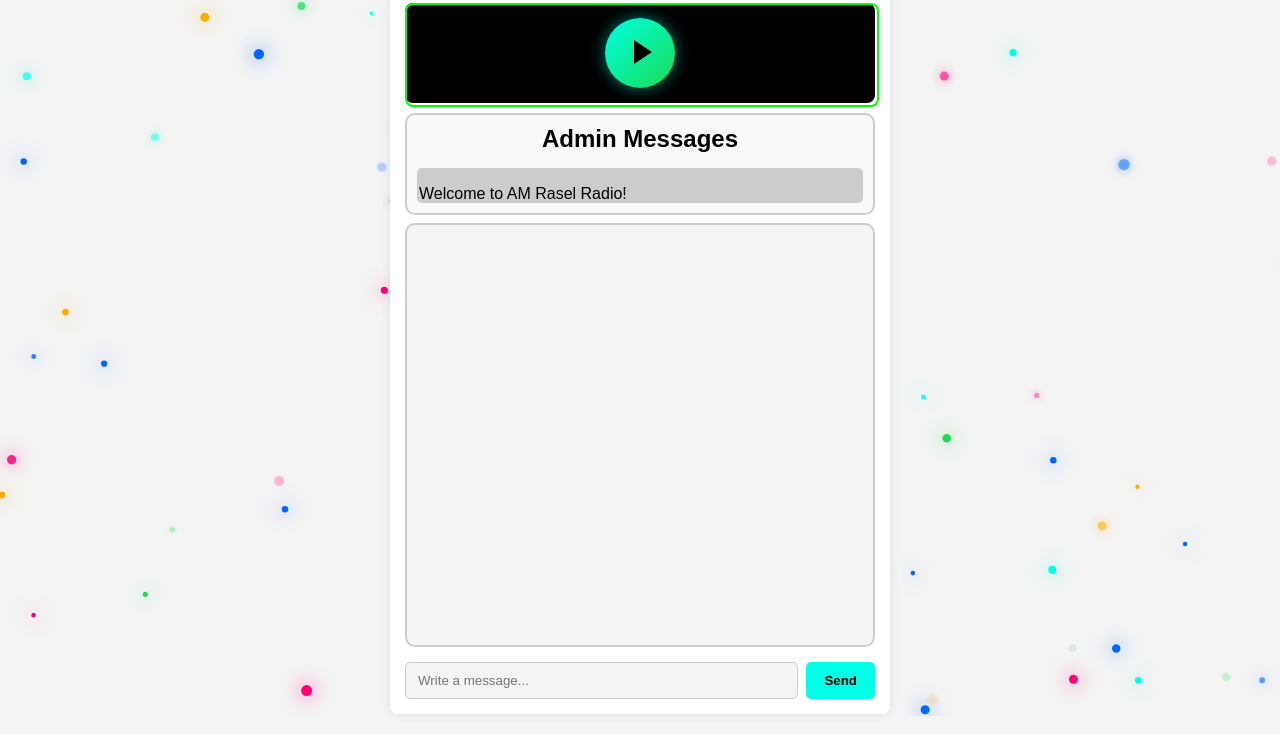
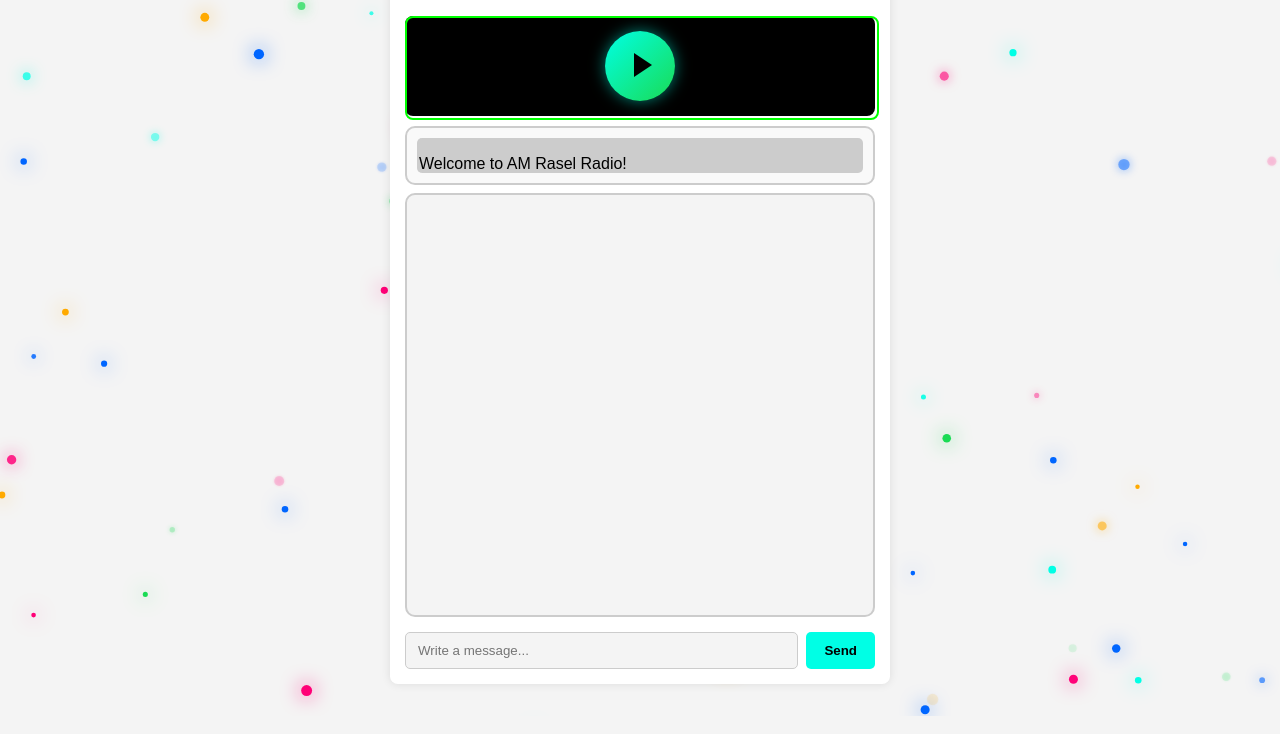
Before and after one commit to AMRaselOfficial/radio, a website with bundled scripts: page index.html in a window 1280 px wide. Shown: the part 84-818 px from the top of the page. Built offline with nearby package versions, Linux system fonts and the light colour scheme; no server answers; a web font is replaced by a local one.

Commit message:
Update index.html

```diff
--- a/index.html
+++ b/index.html
@@ -77,7 +77,6 @@ Your browser does not support the audio element.
 </audio>
     </center>
     <div id="notification-box">
-      <center><h2>Admin Messages</h2></center>
       <div id="notifications"><!-- Notifications will appear here--></div>
     </div>
     <div id="chat-box"><!-- Messages will appear here --></div>
```
